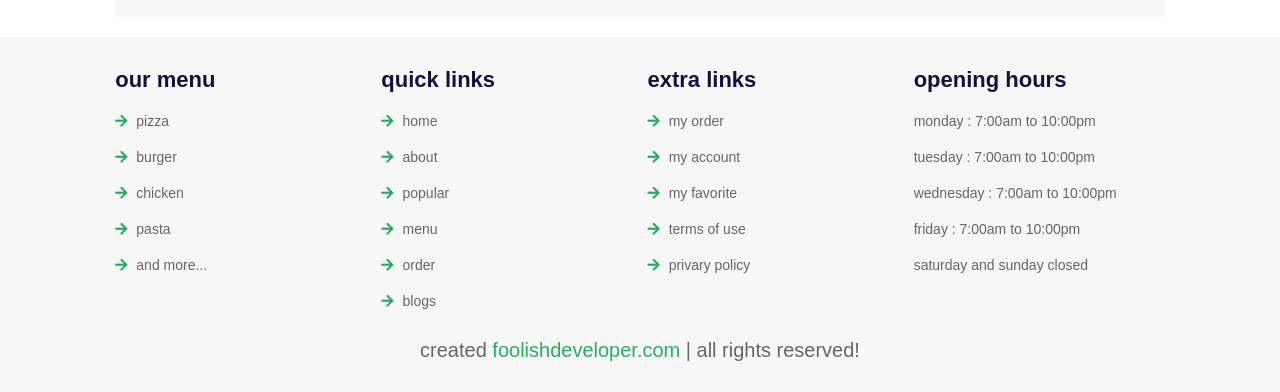
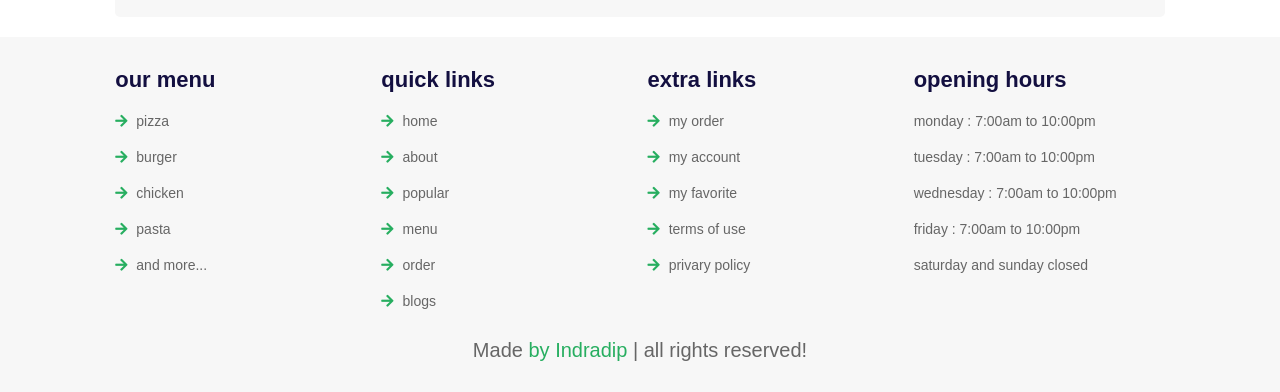
Before and after one commit to Coderindra/Food-Zone, a plain HTML site: page index.html in a window 1280 px wide. Shown: the part 4035-4427 px from the top of the page. Drawn offline with Linux system fonts and the light colour scheme.

Commit message:
Update index.html

```diff
--- a/index.html
+++ b/index.html
@@ -569,7 +569,7 @@
 
     <!--=================================footer copyright===============================-->
     <div class="bottom">
-        <div class="credit"> created <span>foolishdeveloper.com</span> | all rights reserved! </div>
+        <div class="credit"> Made <span>by Indradip</span> | all rights reserved! </div>
     </div>
 
 </section>
```
